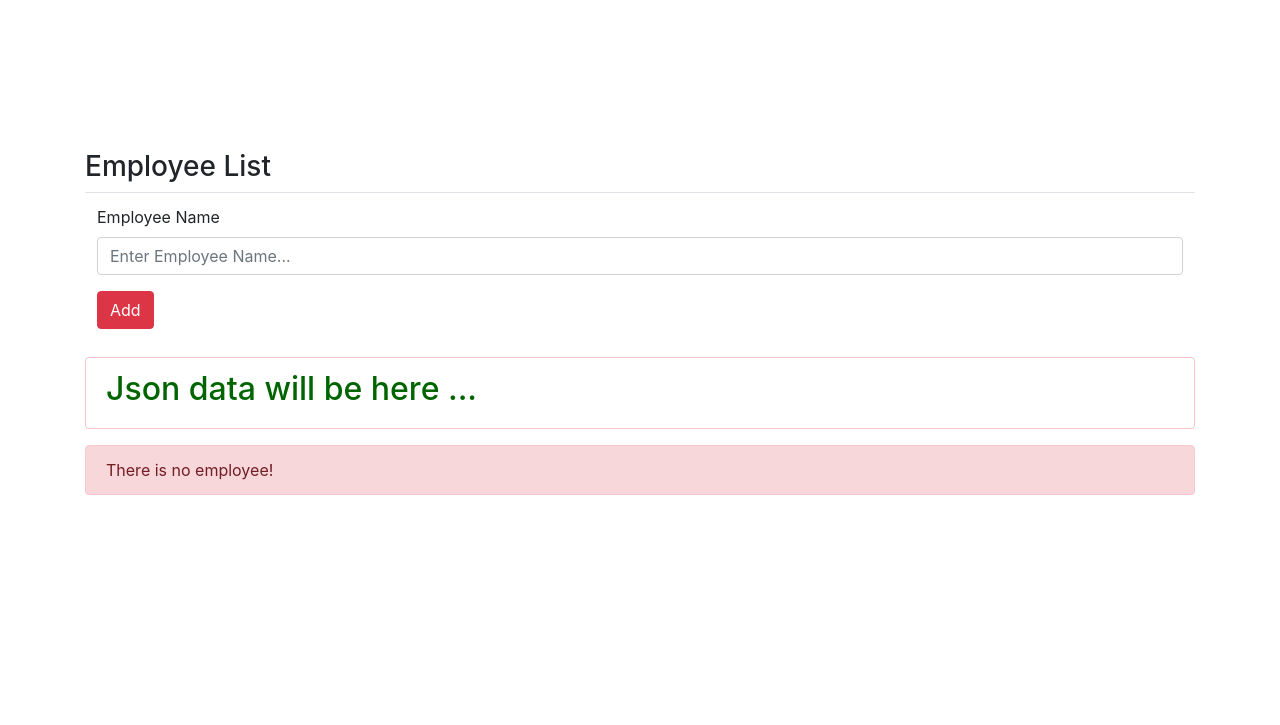
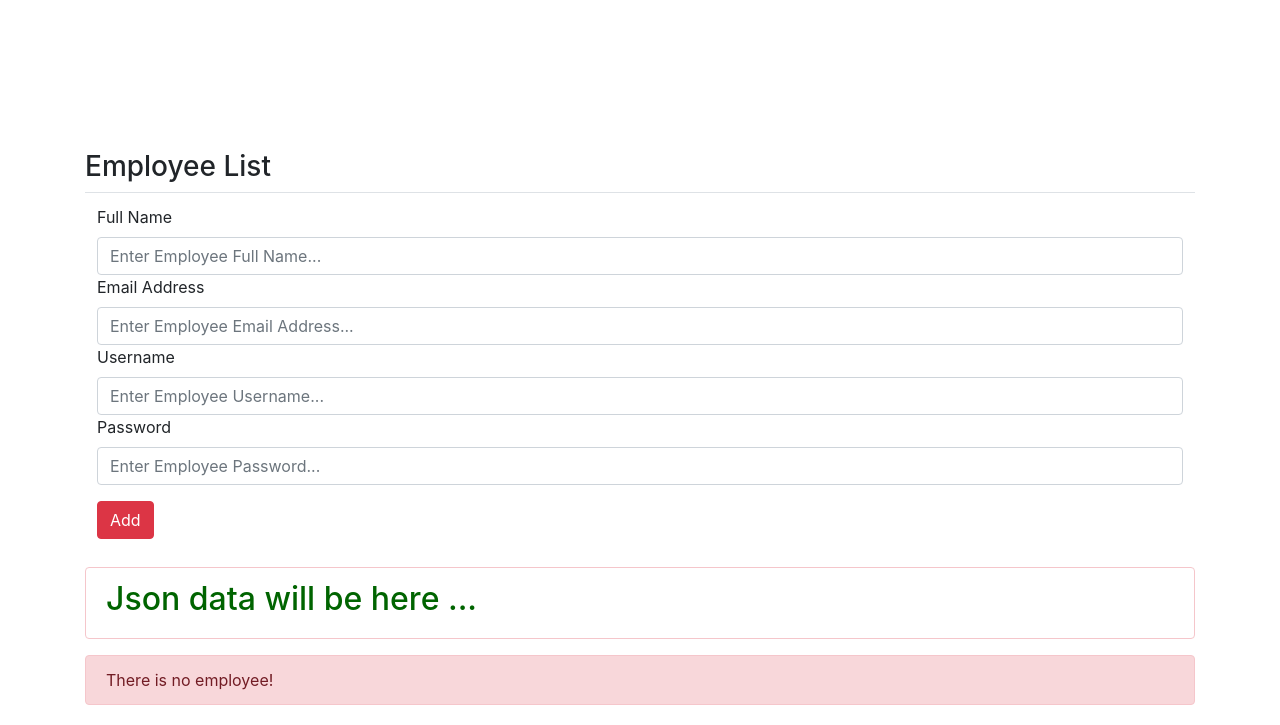
Before and after one commit to takyonxxx/DjangoEmployeeApp, a Django app: page / in a window 1280 px wide. Shown: the top 725 px of the page. Run offline with Django 3.2, Linux system fonts and the light colour scheme; data that the repository does not hold is empty; some libraries are stand-ins or nearby versions.

Commit message:
employee

```diff
--- a/DjangoEmployeeApp/settings.py
+++ b/DjangoEmployeeApp/settings.py
@@ -60,7 +60,7 @@ INSTALLED_APPS = [
     'django.contrib.messages',
     'django.contrib.staticfiles',
     'django_apscheduler',
-    'mirage',
+    # 'mirage',
     'Employee'
 ]
 
--- a/Employee/models.py
+++ b/Employee/models.py
@@ -5,8 +5,8 @@ from django.utils import timezone
 
 # Create your models here.
 class Employee(models.Model):
-    name = models.CharField(max_length=50, verbose_name="Name")
-    email = models.EmailField(max_length=99, unique=True,blank=True)
+    name = models.CharField(max_length=50, verbose_name="Full Name")
+    email = models.EmailField(max_length=99, blank=True, verbose_name="Email")
     username = models.CharField(max_length=255, blank=True, default='')
     # password = fields.EncryptedCharField(blank=True, default='')
     password = models.CharField(max_length=99, blank=True, default='')
--- a/Employee/serializers.py
+++ b/Employee/serializers.py
@@ -1,10 +1,10 @@
 from rest_framework import serializers
 
-from employee.models import Employee
+from Employee.models import Employee
 
 
 class EmployeeSerializer(serializers.ModelSerializer):
-    desc = serializers.SerializerMethodField()
+    # desc = serializers.SerializerMethodField()
 
     class Meta:
         model = Employee
@@ -12,4 +12,4 @@ class EmployeeSerializer(serializers.ModelSerializer):
         # exclude = ('name',)
 
     def get_desc(self, obj):
-        return f'id : {obj.id}, name : {obj.name}, status : {obj.status}'
+        return f'id : {obj.id}, name : {obj.name}, is_active : {obj.is_active}'
--- a/Employee/views.py
+++ b/Employee/views.py
@@ -1,7 +1,7 @@
 from django.shortcuts import render, redirect
 from rest_framework.response import Response
 
-from djangoemployeeapp.base_view import BaseViewSet
+from DjangoEmployeeApp.base_view import BaseViewSet
 from .models import Employee
 # Create your views here.
 from .serializers import EmployeeSerializer
@@ -50,7 +50,14 @@ class EmployeeViewSet(BaseViewSet):
 
     def create(self, request, *args, **kwargs):
         _name = request.data.get('name') or ''
-        new_employee = Employee(name=_name, status=False)
+        _email = request.data.get('email') or ''
+        _username = request.data.get('username') or ''
+        _password = request.data.get('password') or ''
+        new_employee = Employee(name=_name,
+                                email=_email,
+                                username=_username,
+                                password=_password,
+                                is_active=False)
         new_employee.save()
 
         return redirect('/')
@@ -58,7 +65,7 @@ class EmployeeViewSet(BaseViewSet):
     def update(self, request, *args, **kwargs):
         _id = request.data.get('id') or ''
         employee = Employee.objects.filter(id=_id).first()
-        employee.status = not employee.status
+        employee.is_active = not employee.is_active
         employee.save()
         return redirect('/')
 
--- a/requirements.txt
+++ b/requirements.txt
@@ -1,5 +1,6 @@
+django_apscheduler
 Django
-django_apscheduler
+requests
 djangorestframework_simplejwt
 django_filter
 djangorestframework
@@ -10,5 +11,4 @@ django-redis
 django-redis-cache
 django-mptt
 djangorestframework-recursive
-requests
-mirage
+# mirage
--- a/templates/index.html
+++ b/templates/index.html
@@ -23,9 +23,18 @@
             <td>
                 {% csrf_token %}
                 <div class="form-group">
-                    <label for="nameInput">Employee Name</label>
-                    <input type="text" name="name" class="form-control" id="input_name"
-                           aria-describedby="nameHelp" placeholder="Enter Employee Name...">
+                    <label for="nameInput">Full Name</label>
+                    <input type="text" name="fullname" class="form-control" id="input_name"
+                           placeholder="Enter Employee Full Name...">
+                    <label for="emailInput">Email Address</label>
+                    <input type="text" name="email" class="form-control" id="input_email"
+                           placeholder="Enter Employee Email Address...">
+                    <label for="usernameInput">Username</label>
+                    <input type="text" name="username" class="form-control" id="input_username"
+                           placeholder="Enter Employee Username...">
+                    <label for="passwordInput">Password</label>
+                    <input type="text" name="password" class="form-control" id="input_password"
+                           placeholder="Enter Employee Password...">
                 </div>
                 <button type="button" class="btn btn-danger add">Add</button>
             </td>
@@ -41,6 +50,9 @@
             <tr>
                 <th scope="col">Id</th>
                 <th scope="col">Name</th>
+                <th scope="col">Email</th>
+                <th scope="col">Username</th>
+                <th scope="col">Password</th>
                 <th scope="col">Status</th>
                 <th scope="col"></th>
                 <th scope="col"></th>
@@ -51,7 +63,10 @@
                 <tr>
                     <th scope="row">{{ employee.id }}</th>
                     <td>{{ employee.name }}</td>
-                    {% if employee.status %}
+                    <td>{{ employee.email }}</td>
+                    <td>{{ employee.username }}</td>
+                    <td>{{ employee.password }}</td>
+                    {% if employee.is_active %}
                         <td>Working</td>
                     {% else %}
                         <td>Not Working</td>
@@ -82,7 +97,12 @@
         $.ajax({
             type: 'POST',
             url: 'createEmployee/',
-            data: {name: document.querySelector('#input_name').value},
+            data: {
+                name: document.querySelector('#input_name').value,
+                email: document.querySelector('#input_email').value,
+                username: document.querySelector('#input_username').value,
+                password: document.querySelector('#input_password').value
+            },
             success: function (data) {
                 location.reload();
             },
```
Also changed, not shown: db.sqlite3, 1 other file.
